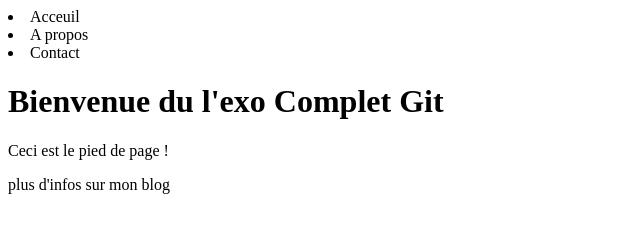
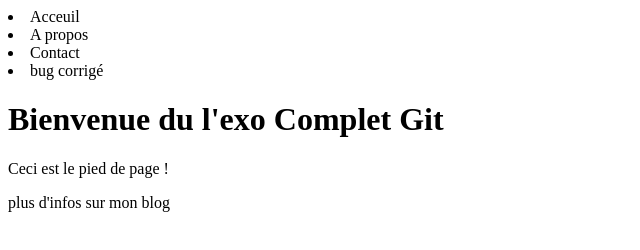
Before and after one commit to YannVerd/git-exercice, a plain HTML site: page index.html in a window 1280 px wide. Shown: the whole page, without its empty margins (0-640 px from the left). Drawn offline with Linux system fonts and the light colour scheme.

Commit message:
bug navbar fixed

```diff
--- a/index.html
+++ b/index.html
@@ -10,6 +10,7 @@
             <li>Acceuil</li>
             <li>A propos</li>
             <li>Contact</li>
+            <li> bug corrigé</li>
         </nav>
     </header>
     <body>
```
